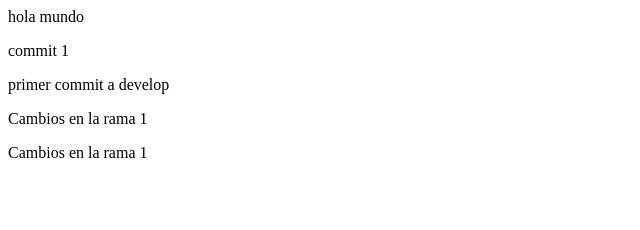
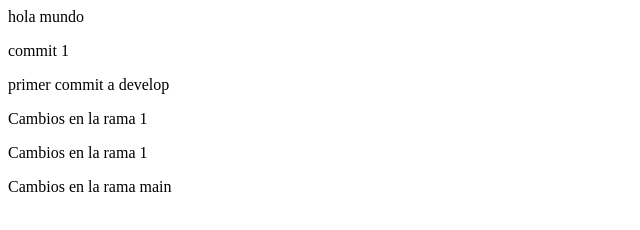
Before and after one commit to Roddriqoxd/practicaDigital, a plain HTML site: page index.html in a window 1280 px wide. Shown: the whole page, without its empty margins (0-640 px from the left). Drawn offline with Linux system fonts and the light colour scheme.

Commit message:
cambios en main

```diff
--- a/index.html
+++ b/index.html
@@ -3,3 +3,4 @@
 <p>primer commit a develop</p>
 <p>Cambios en la rama 1</p>
 <p>Cambios en la rama 1</p>
+<p>Cambios en la rama main</p>
```
